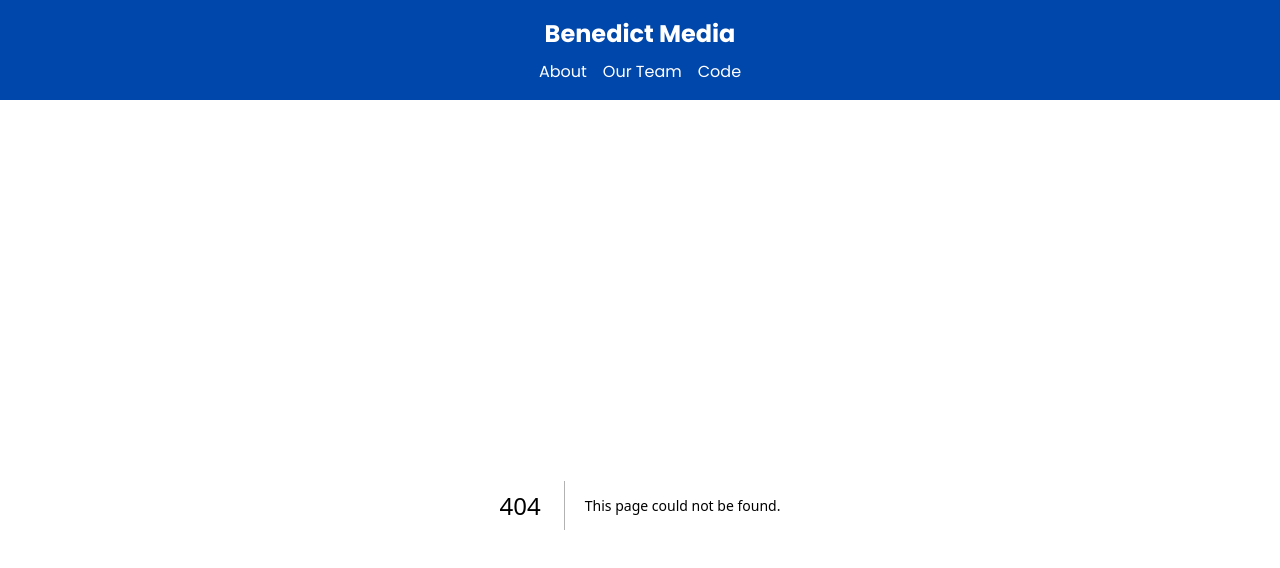
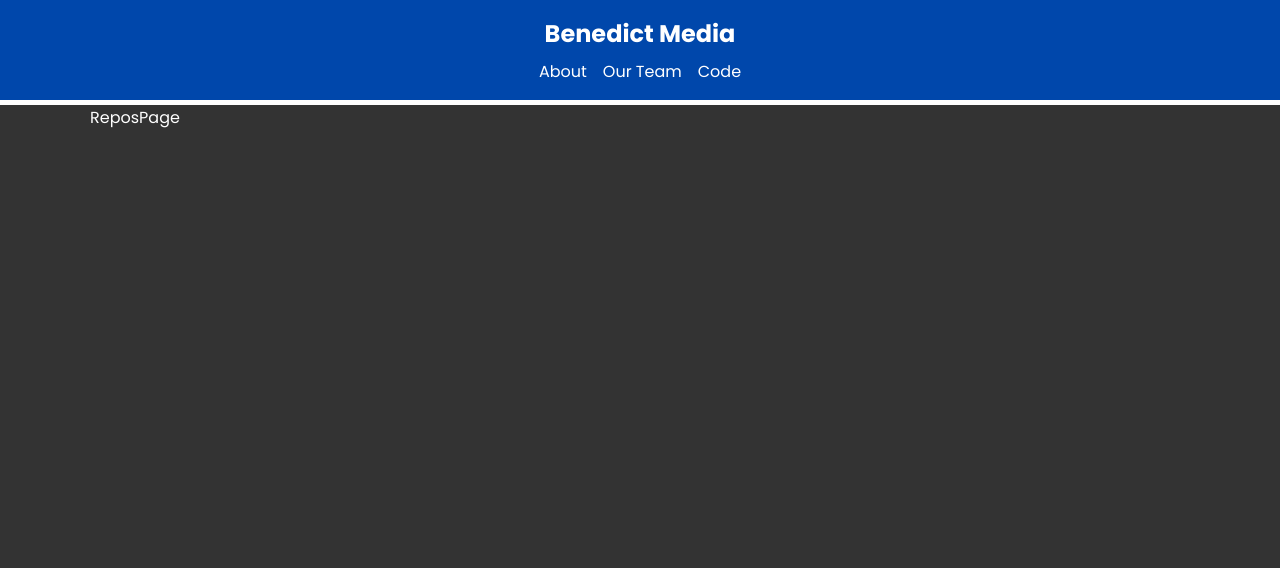
Before and after one commit to blessedbc/next_13_crash, a Next.js app: page /code/repos in a window 1280 px wide. Before the commit this address had no page. Shown: the top 568 px of the page. Built offline with nearby package versions, Linux system fonts and the light colour scheme.

Commit message:
ReposPage

```diff
--- /dev/null
+++ b/app/code/repos/page.jsx
@@ -0,0 +1,9 @@
+import React from 'react'
+
+const ReposPage = () => {
+  return (
+    <div>ReposPage</div>
+  )
+}
+
+export default ReposPage
```
